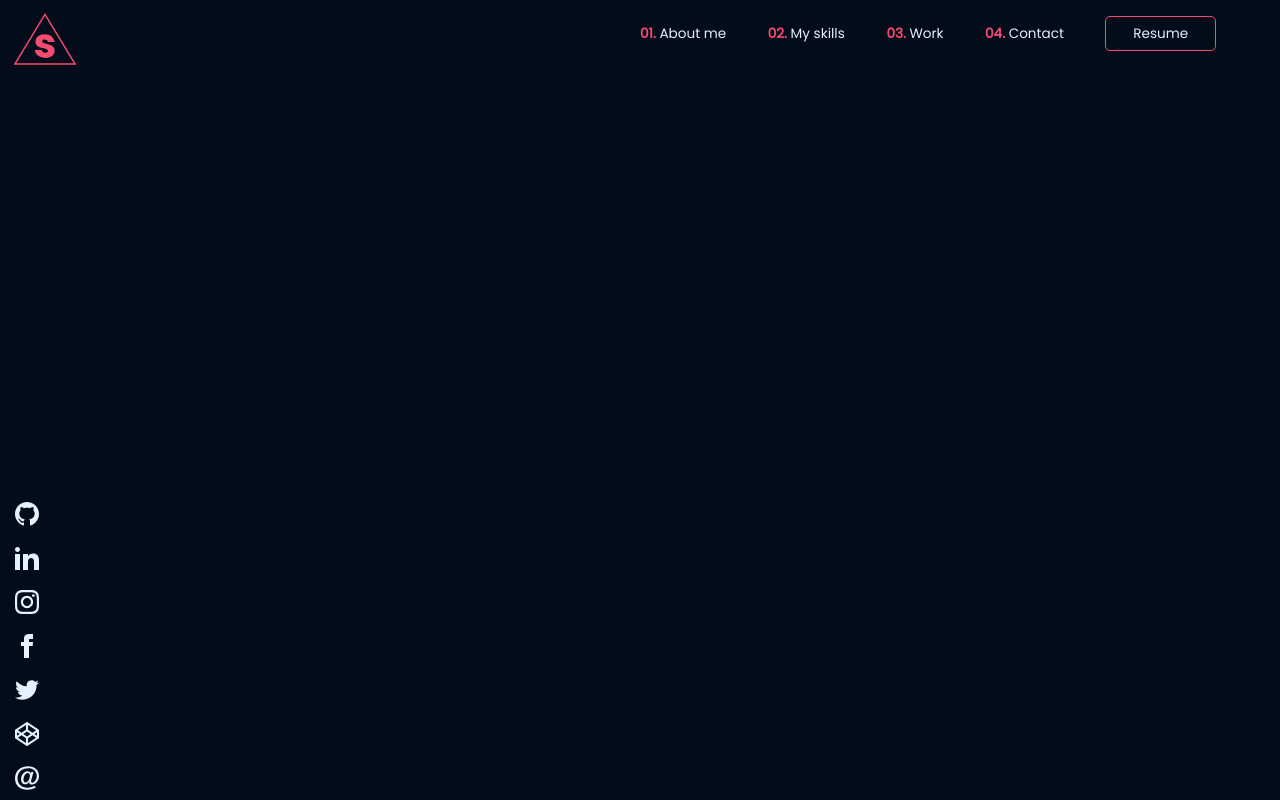
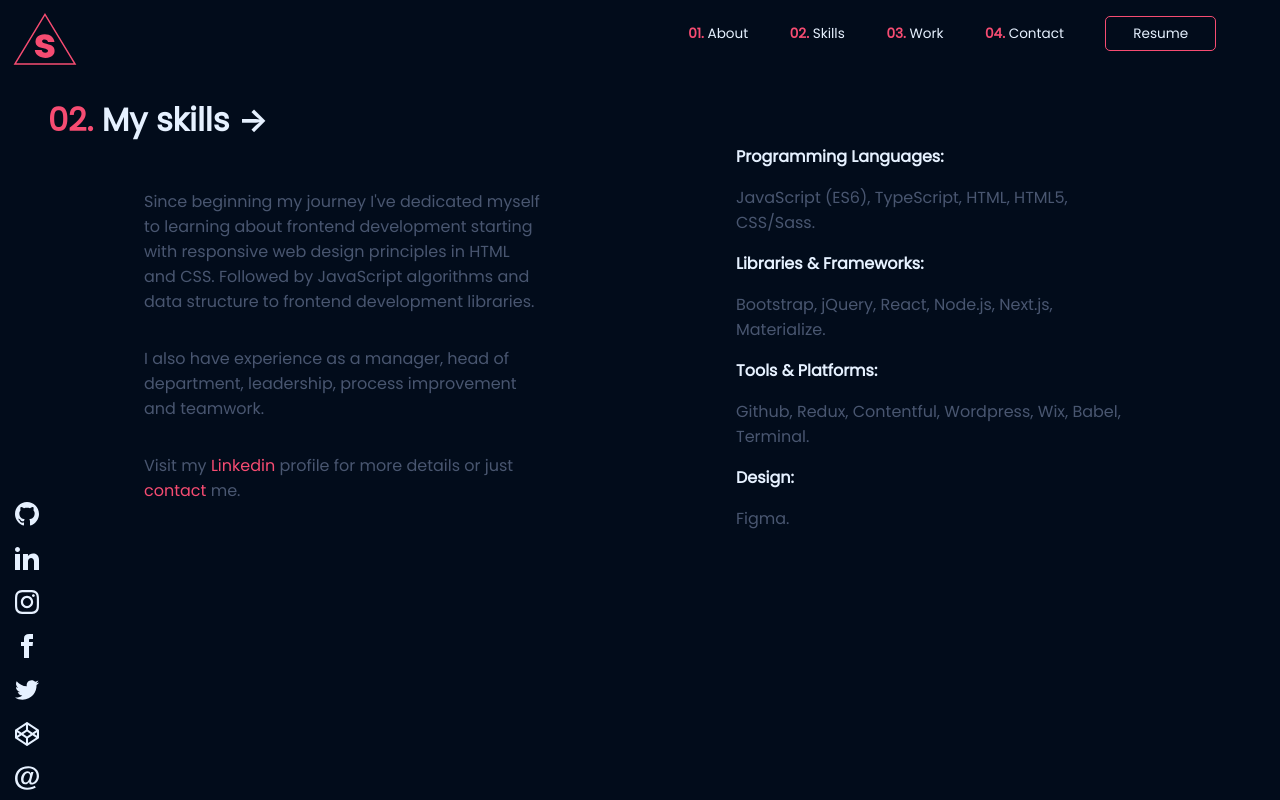
Before and after one commit to stephanianevado/portfolio, a Next.js app: page /myskills in a window 1280 px wide. Built offline with nearby package versions, Linux system fonts and the light colour scheme.

Commit message:
adding skills and contact information, fixing navbar, about and icons

```diff
--- a/components/Icons.jsx
+++ b/components/Icons.jsx
@@ -152,5 +152,6 @@ export const EmailIcon = () => {
   )
 }
 //export const PictureIcon = () =>{
-  //return ()
+  //return (
+// )
 //}
--- a/components/nav-bar.js
+++ b/components/nav-bar.js
@@ -82,12 +82,12 @@ export const NavBar = () => {
         <NavList>
           <Li>
             <a href="/about">
-              <b>01.</b> About me
+              <b>01.</b> About
             </a>
           </Li>
           <Li>
             <a href="/myskills">
-              <b>02.</b> My skills
+              <b>02.</b> Skills
             </a>
           </Li>
           <Li>
--- a/pages/myskills.js
+++ b/pages/myskills.js
@@ -1,6 +1,38 @@
 import Head from 'next/head'
 import { FooterPortfolio } from '../components/footer-portfolio'
 import { NavBar } from '../components/nav-bar'
+import { Titles } from '../components/Titles'
+import styled from 'styled-components'
+import { grey, pink, white } from '../components/colors'
+
+const Main = styled.main`
+  padding-top: 4rem;
+  padding-right: 3rem;
+  padding-left: 3rem;
+  p {
+    color: ${grey};
+    position: relative;
+    a {
+      color: ${pink};
+      text-decoration: none;
+    }
+  }
+`
+const Row = styled.div`
+  display: flex;
+  flex-direction: row;
+  justify-content: space-around;
+`
+const Column = styled.div`
+  display: flex;
+  flex-direction: column;
+  justify-content: center;
+  align-items: space-around;
+  width: 25rem;
+  h4 {
+    color: ${white};
+  }
+`
 
 const MySkills = () => {
   return (
@@ -9,13 +41,50 @@ const MySkills = () => {
         <title>Stephania Nevado's portfolio</title>
         <link rel="icon" href="/favicon.ico" />
       </Head>
-      <div className="container">
-        <NavBar />
-        <main>
-          <p>lalalalalalalalalalalalalalala.°°°!!!</p>
-        </main>
-        <FooterPortfolio />
-      </div>
+      <NavBar />
+      <Main>
+        <Titles number="02" title="My skills" />
+        <Row>
+          <Column>
+            <p>
+              Since beginning my journey I've dedicated myself to learning
+              about frontend development starting with responsive web design
+              principles in HTML and CSS. Followed by JavaScript algorithms and
+              data structure to frontend development libraries.
+            </p>
+            <p>
+              I also have experience as a manager, head of department,
+              leadership, process improvement and teamwork.
+            </p>
+            <p>
+              Visit my
+              <a
+                href="https://www.linkedin.com/in/stephanianevado/"
+                target="_blank"
+              >
+                {' '}
+                Linkedin
+              </a>{' '}
+              profile for more details or just{' '}
+              <a href="/contact" target="_blank">
+                contact
+              </a>{' '}
+              me.
+            </p>
+          </Column>
+          <Column>
+            <h4>Programming Languages:</h4>
+            <p>JavaScript (ES6), TypeScript, HTML, HTML5, CSS/Sass.</p>
+            <h4>Libraries & Frameworks:</h4>
+            <p>Bootstrap, jQuery, React, Node.js, Next.js, Materialize.</p>
+            <h4>Tools & Platforms:</h4>
+            <p> Github, Redux, Contentful, Wordpress, Wix, Babel, Terminal.</p>
+            <h4>Design:</h4>
+            <p>Figma.</p>
+          </Column>
+        </Row>
+      </Main>
+      <FooterPortfolio />
     </>
   )
 }
```
Also changed, not shown: pages/about.js (+27 -27 lines), pages/contact.js (+78 -7 lines), pages/index.js (+5 -5 lines), pages/work.js (+6 -7 lines).
